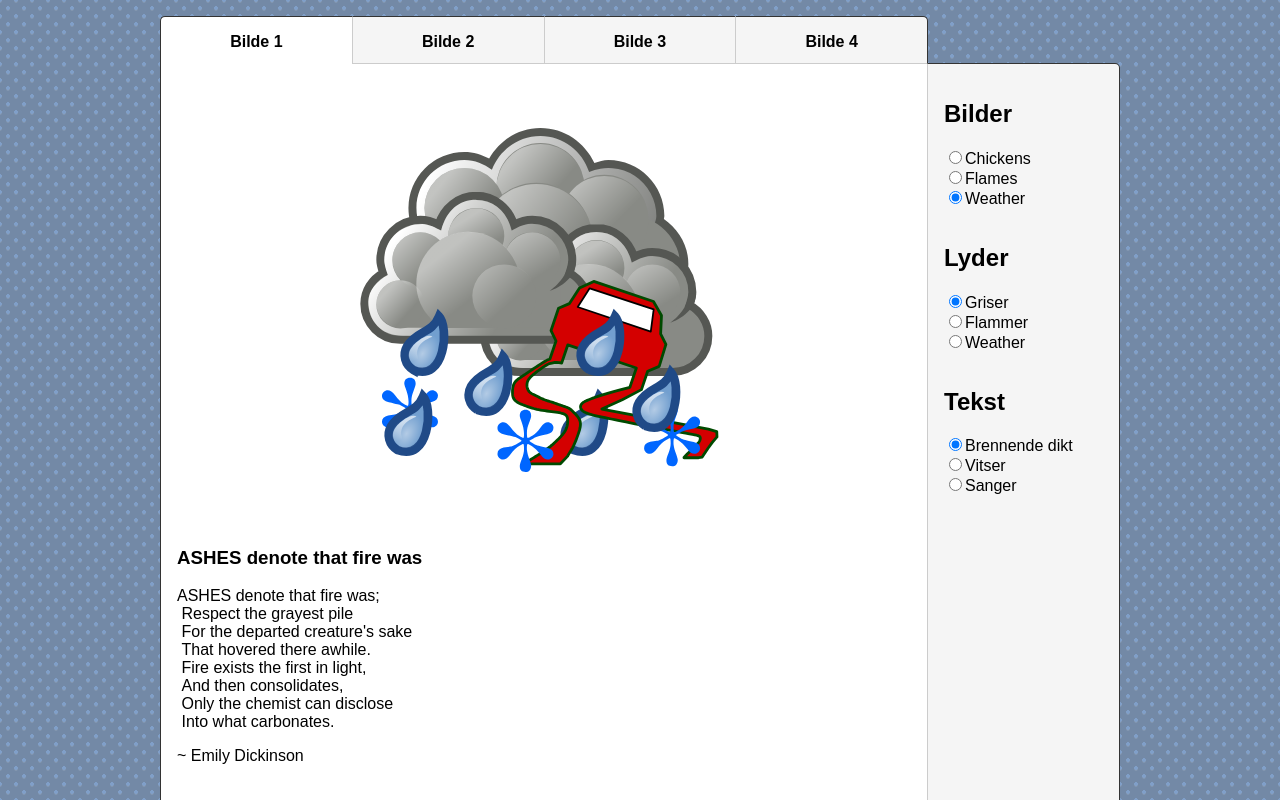
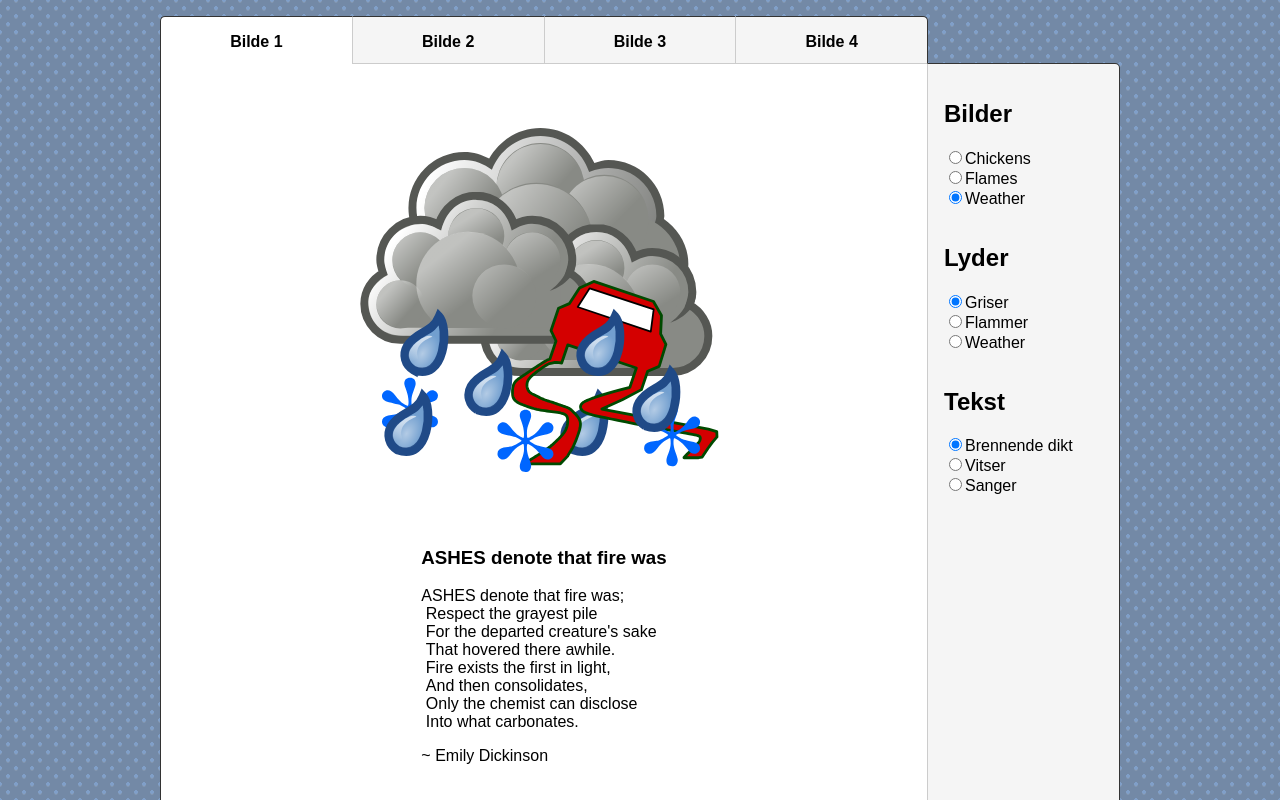
Before and after one commit to IT2810/it2810-webutvikling-h18-prosjekt-2-gruppe--45, a React (Create React App) app: page / in a window 1280 px wide. Shown: the top 800 px of the page. Built offline with nearby package versions, Linux system fonts and the light colour scheme.

Commit message:
Adds css for centering text

```diff
--- a/src/ArtDisplay/ArtDisplay.css
+++ b/src/ArtDisplay/ArtDisplay.css
@@ -8,6 +8,11 @@
   flex-direction: column;
   background: #fff;
   justify-content: center;
+  align-content: center;
+}
+
+.art-display > div:nth-child(2) {
+  align-self: center;
 }
 
 svg {
```
